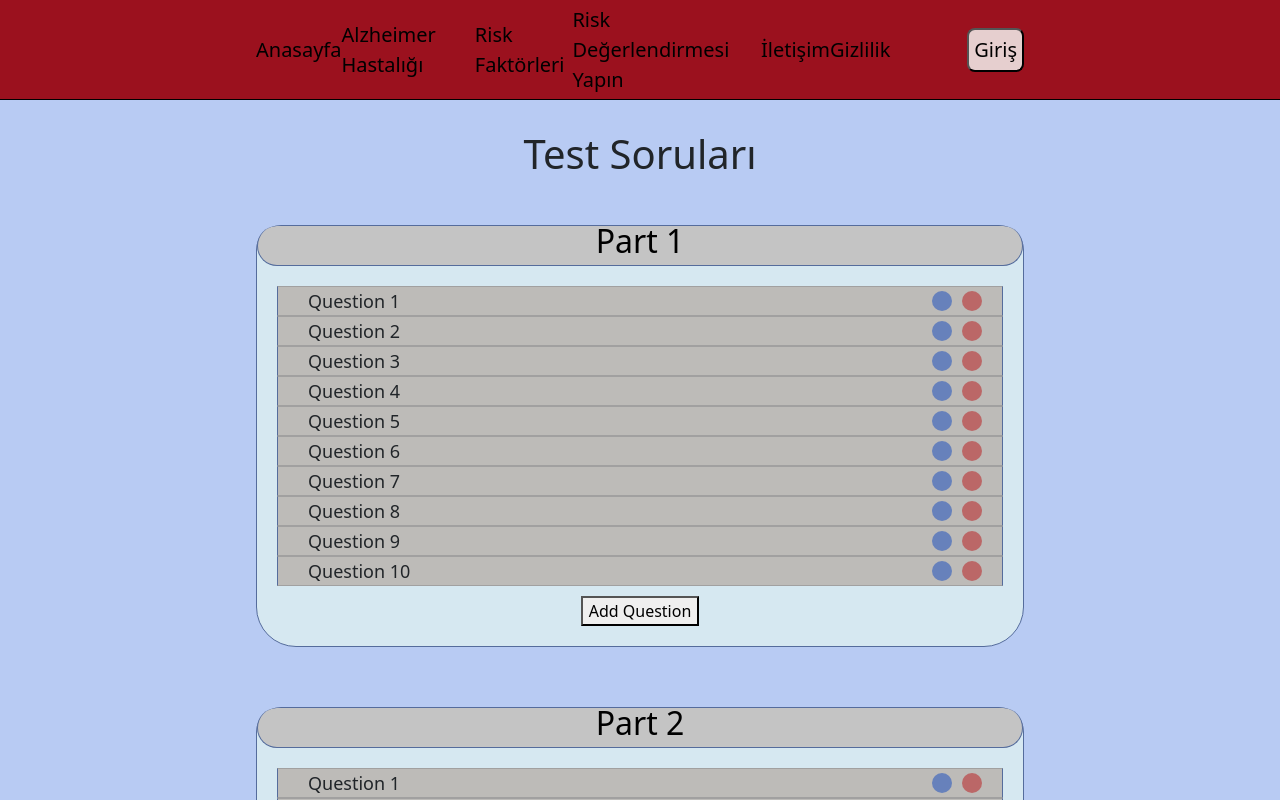
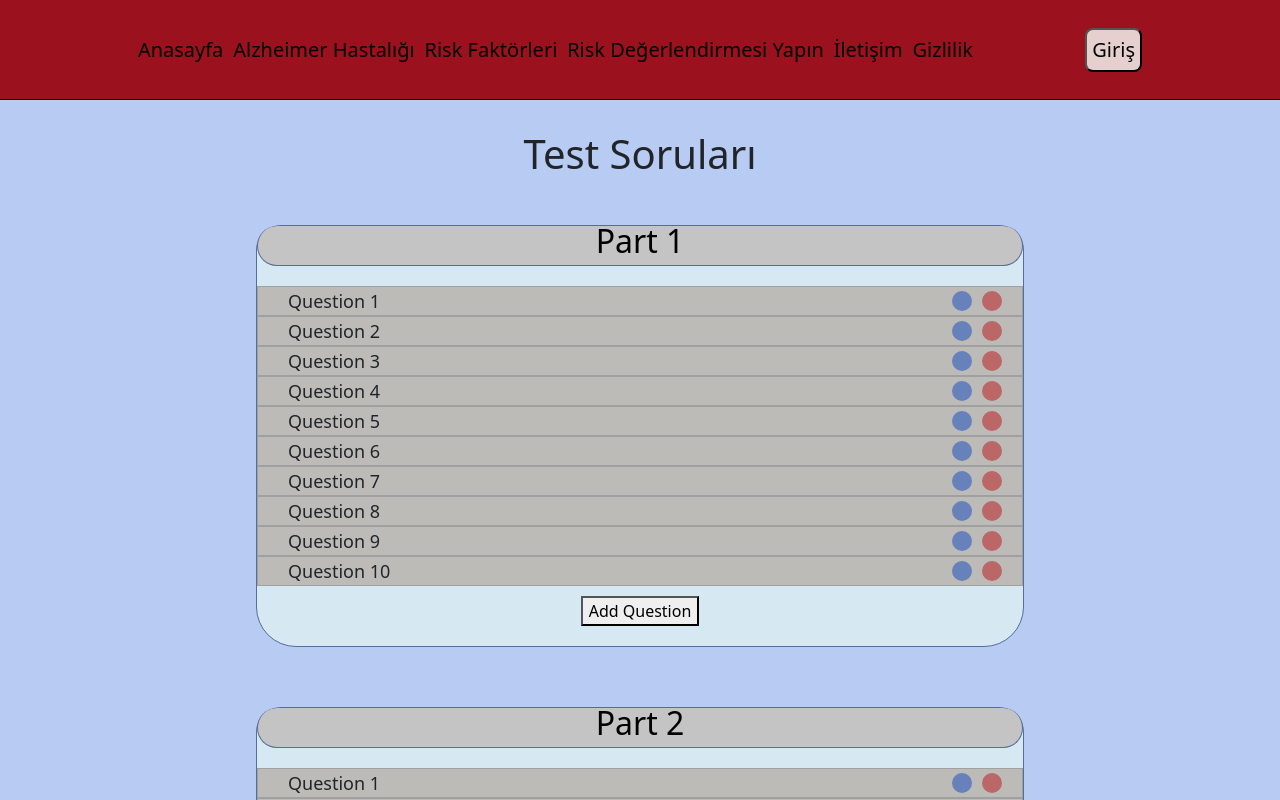
Before and after one commit to masgun17/Comp491, a React (Create React App) app in the folder my-app/: page /showTest in a window 1280 px wide. Shown: the top 800 px of the page. Built offline with nearby package versions, Linux system fonts and the light colour scheme.

Commit message:
showTest screen - some adjustments

```diff
--- a/my-app/src/styles/styles.css
+++ b/my-app/src/styles/styles.css
@@ -25,8 +25,8 @@
   flex-direction: row;
   align-items: center;
   justify-content: space-evenly;
-  padding-left: 20%;
-  padding-right: 20%;
+  padding-left: 10%;
+  padding-right: 10%;
   /* font-size: calc(10px + 2vmin); */
   font-size: 20px;
   /* color: rgb(235, 217, 217) !important; */
@@ -202,11 +202,12 @@ a:-webkit-any-link {
   justify-content: space-between;
   font-size: 18px;
   border: 1px solid rgb(161, 160, 160);
-  border-right: 1px solid #556c9c;
-  border-left: 1px solid #556c9c;
+  /* border-right: 1px solid #556c9c;
+  border-left: 1px solid #556c9c; */
   padding-left: 20px;
   padding-right: 20px;
-  width: calc(100% - 40px);
+  /* width: calc(100% - 40px); */
+  width: 100%;
   /* grid-template-columns: 80% 20%; */
   /* margin-bottom: 10px; */
 }
@@ -217,11 +218,12 @@ a:-webkit-any-link {
   display: grid;
   font-size: 18px;
   border: 1px solid rgb(161, 160, 160);
-  border-right: 1px solid #556c9c;
-  border-left: 1px solid #556c9c;
+  /* border-right: 1px solid #556c9c;
+  border-left: 1px solid #556c9c; */
   padding-left: 20px;
   padding-right: 20px;
-  width: calc(100% - 40px);
+  /* width: calc(100% - 40px); */
+  width: 100%;
   grid-template-rows: auto auto;
   grid-gap: 10px;
   min-height: 100px;
```
